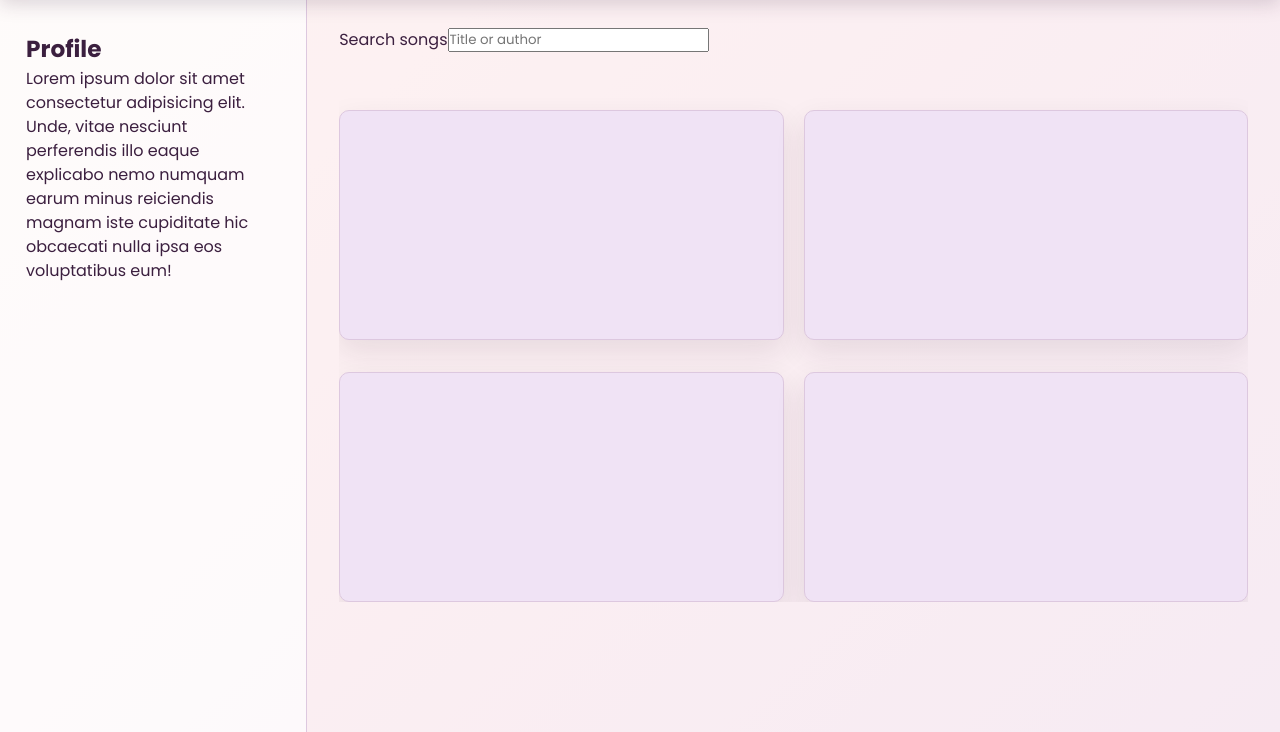
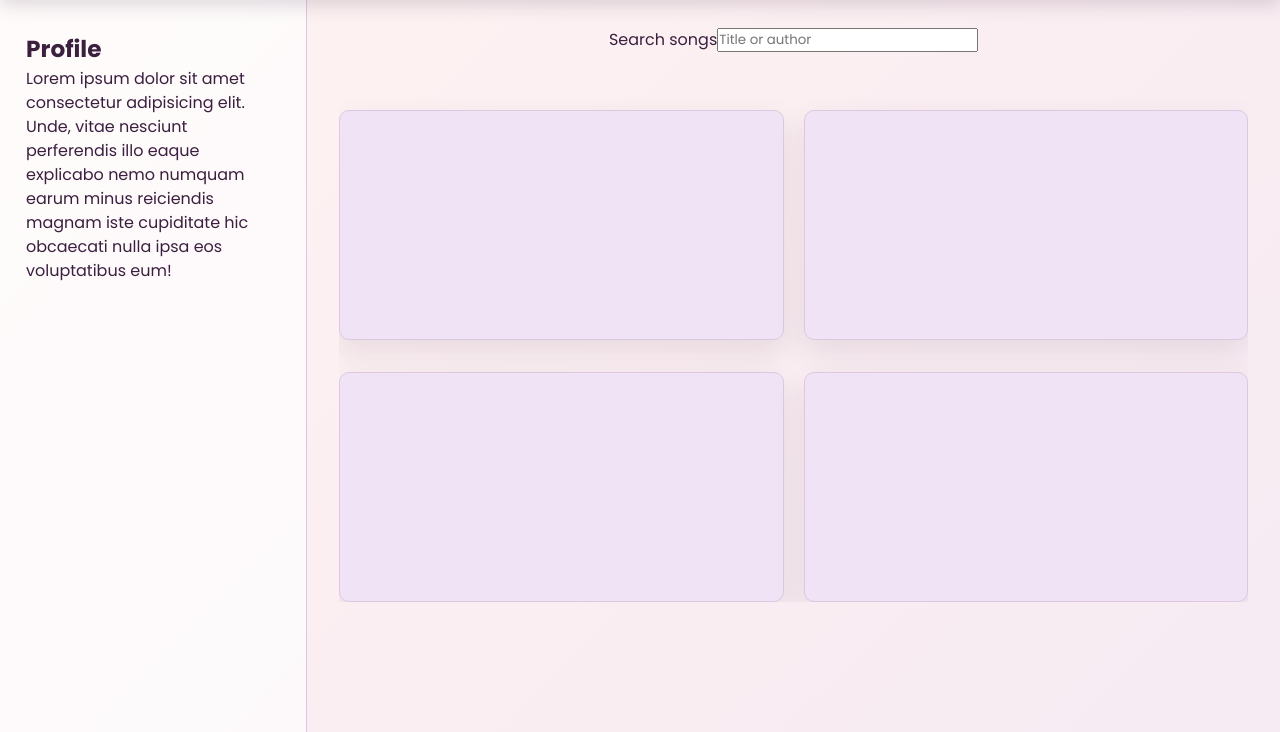
Before and after one commit to Dino0207/JGGMMD, a PHP site: page /singer.php in a window 1280 px wide. Shown: the part 68-800 px from the top of the page. Run offline with PHP 8.4, Linux system fonts and the light colour scheme.

Commit message:
centered search bar

```diff
--- a/frontend/styles.css
+++ b/frontend/styles.css
@@ -911,6 +911,7 @@ body {
     border-top: 1px solid var(--border-color);
 }
 
+/*This is AI credits to claude, copilot*/
 .profile-details strong {
     color: var(--muted-color);
     font-size: 0.75rem;
@@ -957,7 +958,7 @@ body {
     height: auto;
     margin: 0;
     padding: 28px 32px 12px;
-    justify-content: flex-start;
+    justify-content: center;
 }
 
 .sbody .s-bar .search-field {
```
